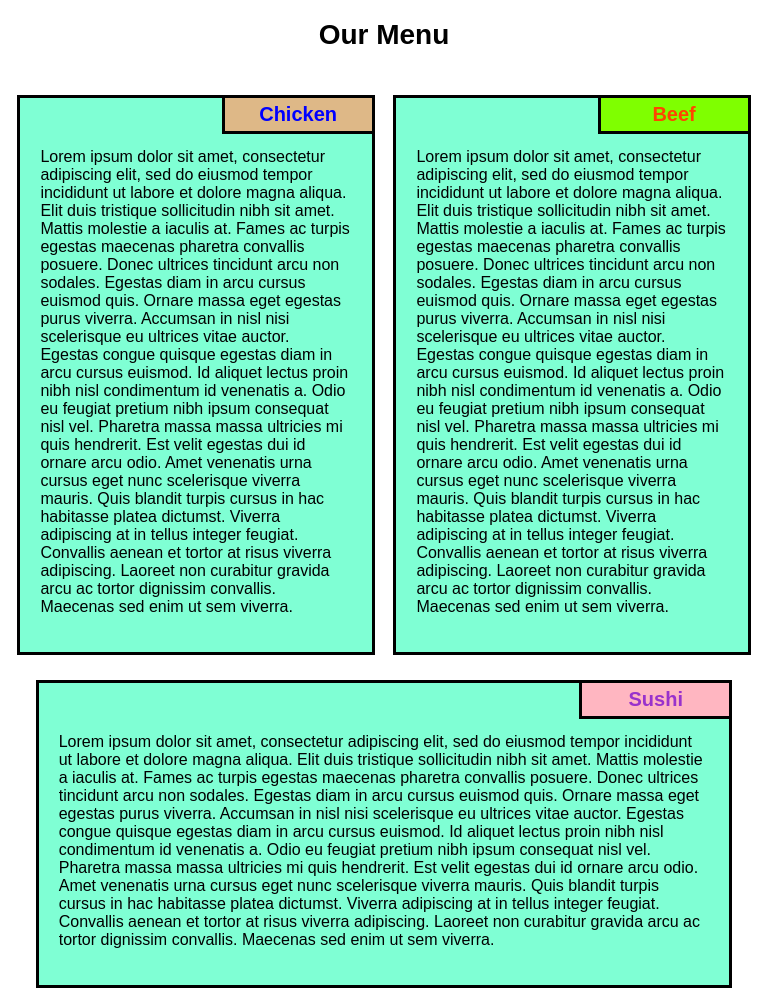
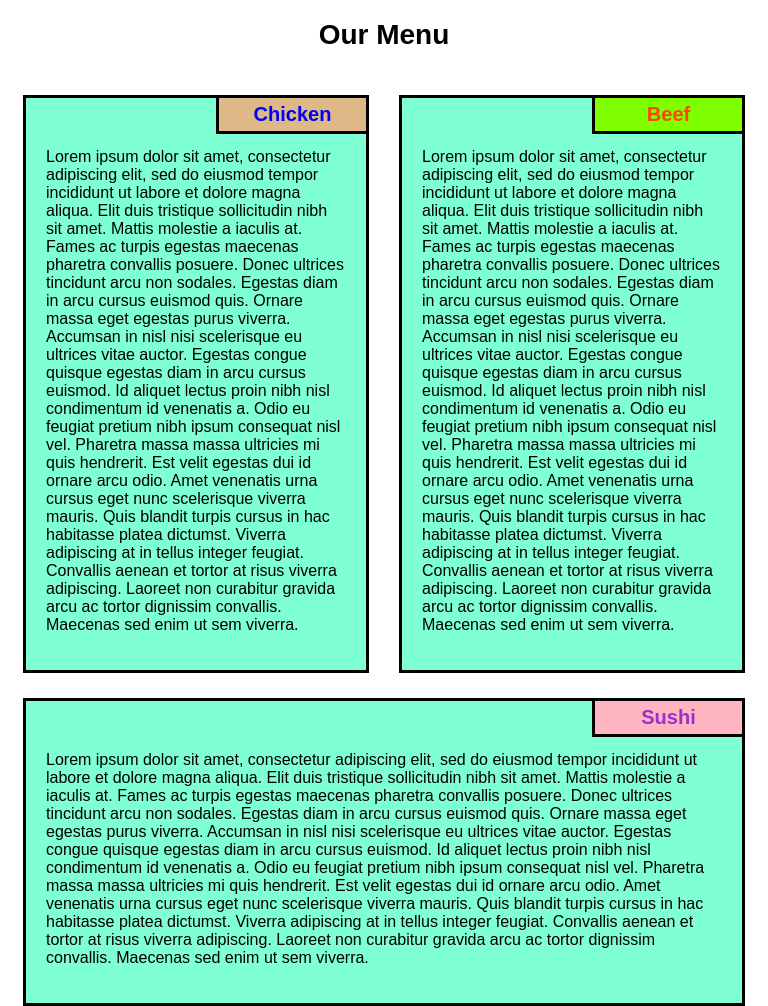
Before and after one commit to BlissCuriosity/coursera-test, a plain HTML site: page module2-solution/index.html in a window 768 px wide. Drawn offline with Linux system fonts and the light colour scheme.

Commit message:
Update styles.css

```diff
--- a/module2-solution/css/styles.css
+++ b/module2-solution/css/styles.css
@@ -31,9 +31,8 @@ h2 {
     font-size: 100%;
     background-color: aquamarine;
     border: 3px solid black;
-    width: 95%;
-    margin-left: auto;
-    margin-right: auto;
+    margin-left: 15px;
+    margin-right: 15px;
     margin-top: 25px;
     position: relative;
 
@@ -86,11 +85,5 @@ h2 {
 
       .col-md-12 {
         width: 100%;
-        padding-left: 1.25%;
-        padding-right: 1.25%;
       }
-
-    .section-md {
-        width: 100%;
-    }
   }
```
